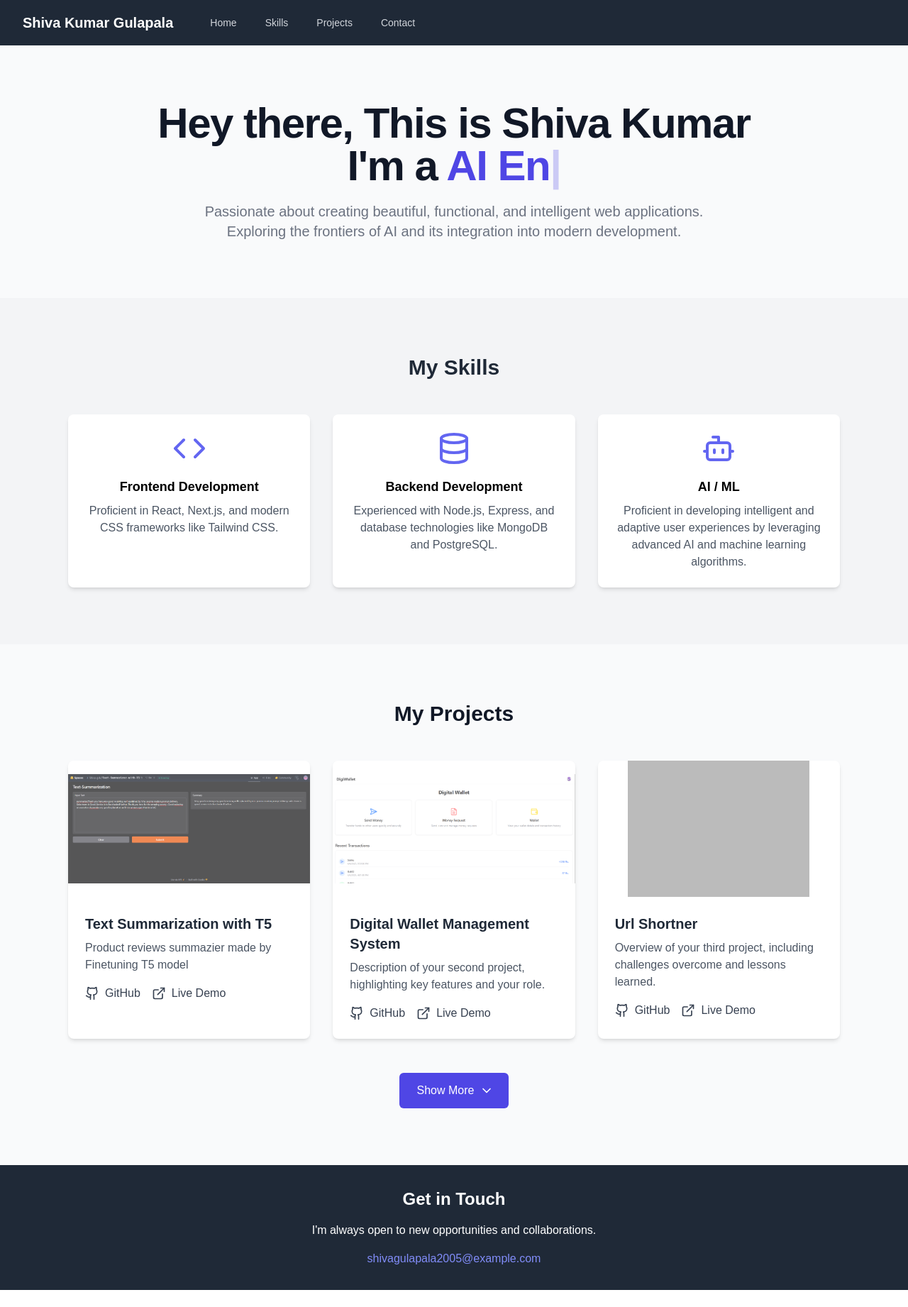
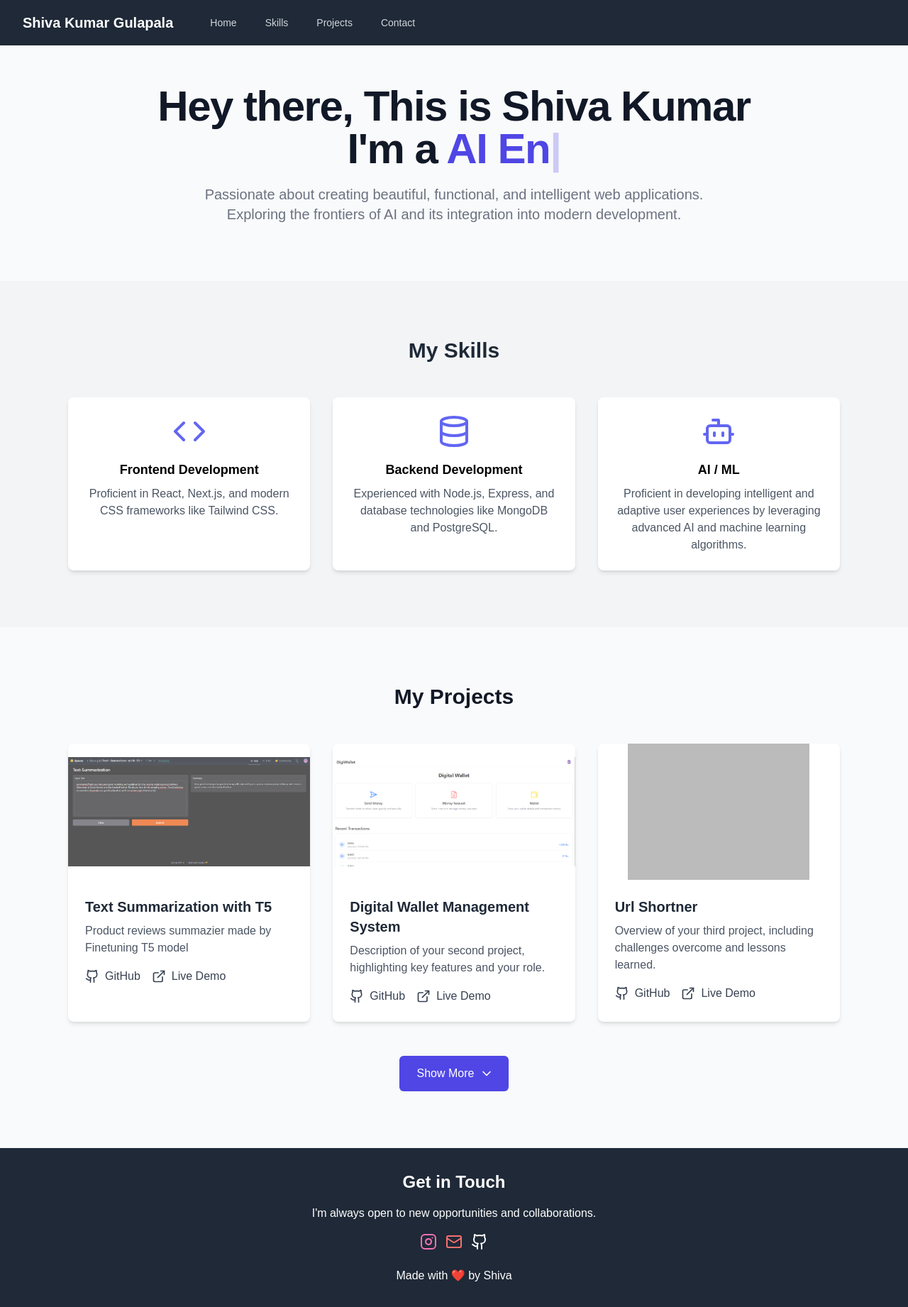
Before and after one commit to Shiva-gsk/Portfolio, a Next.js app: page / in a window 1280 px wide. Shown: the whole page at 71% size. Before the commit the page ends 1818 px from the top, so only its background shows below. Built offline with nearby package versions, Linux system fonts and the light colour scheme; grey boxes are pictures that could not be loaded.

Commit message:
Added Footer

```diff
--- a/app/components/Navbar.tsx
+++ b/app/components/Navbar.tsx
@@ -35,7 +35,7 @@ export default function Navbar() {
   )
 
   return (
-    <nav className="bg-gray-800 sticky top-0 z-10">
+    <nav className="bg-gray-800 fixed top-0 left-0 right-0 z-10">
       <div className="max-w-7xl mx-auto px-4 sm:px-6 lg:px-8">
         <div className="flex items-center justify-between h-16">
           <div className="flex items-center">
@@ -76,7 +76,7 @@ export default function Navbar() {
 
       {(
         <div className={`nav-ele md:hidden overflow-hidden transition-all duration-500 ease-in-out origin-top ${
-          isOpen ? "max-h-[500px] opacity-100" : "max-h-0 opacity-0"
+          isOpen ? "max-h-[500px] opacity-100 z-20" : "max-h-0 opacity-0 z-0"
         }`}>
 
           <div className="px-2 pt-2 pb-3 space-y-1 sm:px-3 transform transition duration-500 ">
--- a/app/page.tsx
+++ b/app/page.tsx
@@ -7,6 +7,8 @@ import { gsap } from "gsap";
 import { useGSAP } from "@gsap/react";
 
 import { ScrollTrigger } from "gsap/ScrollTrigger";
+import { Github, Instagram, Mail } from "lucide-react"
+import Link from "next/link"
 gsap.registerPlugin(ScrollTrigger);
 
 
@@ -22,7 +24,7 @@ export default function Home() {
       <Navbar />
       <main>
         <section id="home" className="py-20">
-          <div className="max-w-7xl mx-auto px-4 sm:px-6 lg:px-8">
+          <div className="max-w-7xl mx-auto px-4 sm:px-6 lg:px-8 mt-10">
             <div className="text-center">
               <h1 className="text-4xl tracking-tight font-extrabold text-gray-900 sm:text-5xl md:text-6xl">
                 <span className="block">Hey there, This is Shiva Kumar</span>
@@ -55,9 +57,19 @@ export default function Home() {
         <div className="max-w-7xl mx-auto px-4 sm:px-6 lg:px-8 text-center">
           <h2 className="text-2xl font-bold mb-4">Get in Touch</h2>
           <p className="mb-4">I&apos;m always open to new opportunities and collaborations.</p>
-          <a href="mailto:your.email@example.com" className="text-indigo-400 hover:text-indigo-300">
-            shivagulapala2005@example.com
+          <div className="flex justify-center item-center gap-3 text-lg mt-2">
+          <Link href={"https://www.instagram.com/shivag_sk/"} className="text-pink-400 hover:text-indigo-300"><Instagram/></Link>
+          <a href="mailto:your.email@example.com" className="text-red-400 hover:text-indigo-300">
+          <Mail/>
           </a>
+                <Link href={"https://github.com/Shiva-gsk"} className="hover:text-indigo-300"><Github/></Link>
+
+          </div>
+
+        </div>
+        <br />
+        <div className="w-full bg-gray-800 text-center" >
+                    Made with ❤️ by Shiva
         </div>
       </footer>
     </div>
```
